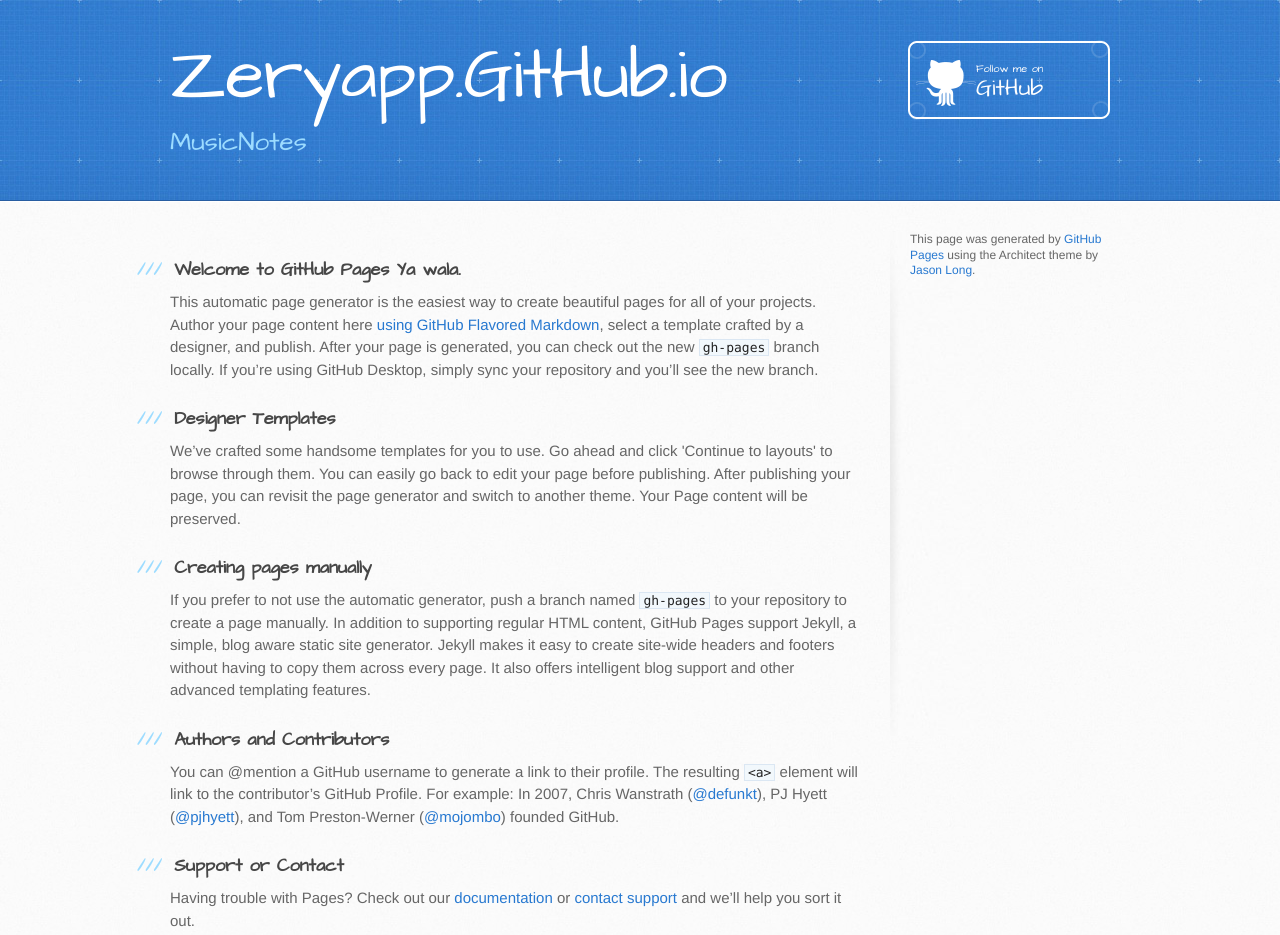
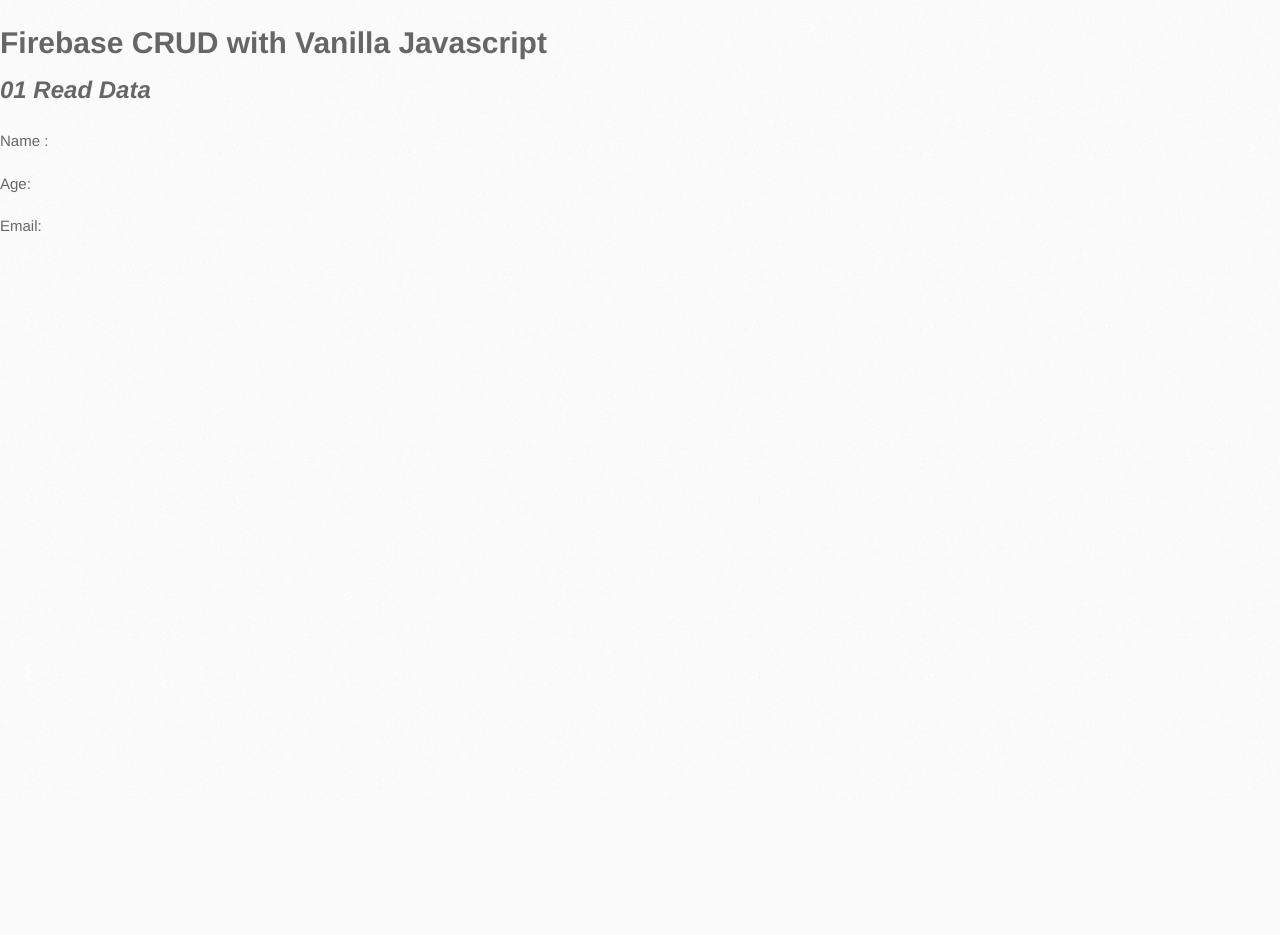
Before and after one commit to zeryapp/zeryapp.github.io, a plain HTML site: page index.html in a window 1280 px wide. After the commit the page ends 800 px from the top, so only its background shows below. Drawn offline with Linux system fonts and the light colour scheme.

Commit message:
Update index.html

```diff
--- a/index.html
+++ b/index.html
@@ -17,42 +17,35 @@
   </head>
 
   <body>
-    <header>
-      <div class="inner">
-        <h1>Zeryapp.GitHub.io</h1>
-        <h2>MusicNotes</h2>
-        <a href="https://github.com/zeryapp" class="button"><small>Follow me on</small> GitHub</a>
-      </div>
-    </header>
+      <h1>
+            Firebase CRUD with Vanilla Javascript
+            <br />
+            <small>
+                <em>01 Read Data</em>
+            </small>
+        </h1>
+        <ul id="userList"></ul>
+        <div id="userDetail">
+            <p>
+                Name :
+                <strong class="detailName"></strong>
+            </p>
+            <p>
+                Age:
+                <strong class="detailAge"></strong>
+            </p>
+            <p>
+                Email:
+                <strong class="detailEmail"></strong>
+            </p>
+        </div>
+        <!-- firebase sdk link goes here -->
+    <!-- The core Firebase JS SDK is always required and must be listed first -->
+<script src="https://www.gstatic.com/firebasejs/7.16.0/firebase-app.js"></script>
 
-    <div id="content-wrapper">
-      <div class="inner clearfix">
-        <section id="main-content">
-          <h3>
-<a id="welcome-to-github-pages" class="anchor" href="#welcome-to-github-pages" aria-hidden="true"><span aria-hidden="true" class="octicon octicon-link"></span></a>Welcome to GitHub Pages Ya wala.</h3>
-<p>This automatic page generator is the easiest way to create beautiful pages for all of your projects. Author your page content here <a href="https://guides.github.com/features/mastering-markdown/">using GitHub Flavored Markdown</a>, select a template crafted by a designer, and publish. After your page is generated, you can check out the new <code>gh-pages</code> branch locally. If you’re using GitHub Desktop, simply sync your repository and you’ll see the new branch.</p>
-<h3>
-<a id="designer-templates" class="anchor" href="#designer-templates" aria-hidden="true"><span aria-hidden="true" class="octicon octicon-link"></span></a>Designer Templates</h3>
-<p>We’ve crafted some handsome templates for you to use. Go ahead and click 'Continue to layouts' to browse through them. You can easily go back to edit your page before publishing. After publishing your page, you can revisit the page generator and switch to another theme. Your Page content will be preserved.</p>
-<h3>
-<a id="creating-pages-manually" class="anchor" href="#creating-pages-manually" aria-hidden="true"><span aria-hidden="true" class="octicon octicon-link"></span></a>Creating pages manually</h3>
-<p>If you prefer to not use the automatic generator, push a branch named <code>gh-pages</code> to your repository to create a page manually. In addition to supporting regular HTML content, GitHub Pages support Jekyll, a simple, blog aware static site generator. Jekyll makes it easy to create site-wide headers and footers without having to copy them across every page. It also offers intelligent blog support and other advanced templating features.</p>
-<h3>
-<a id="authors-and-contributors" class="anchor" href="#authors-and-contributors" aria-hidden="true"><span aria-hidden="true" class="octicon octicon-link"></span></a>Authors and Contributors</h3>
-<p>You can @mention a GitHub username to generate a link to their profile. The resulting <code>&lt;a&gt;</code> element will link to the contributor’s GitHub Profile. For example: In 2007, Chris Wanstrath (<a class="user-mention" data-hovercard-type="user" data-hovercard-url="/users/defunkt/hovercard" data-octo-click="hovercard-link-click" data-octo-dimensions="link_type:self" href="https://github.com/defunkt">@defunkt</a>), PJ Hyett (<a class="user-mention" data-hovercard-type="user" data-hovercard-url="/users/pjhyett/hovercard" data-octo-click="hovercard-link-click" data-octo-dimensions="link_type:self" href="https://github.com/pjhyett">@pjhyett</a>), and Tom Preston-Werner (<a class="user-mention" data-hovercard-type="user" data-hovercard-url="/users/mojombo/hovercard" data-octo-click="hovercard-link-click" data-octo-dimensions="link_type:self" href="https://github.com/mojombo">@mojombo</a>) founded GitHub.</p>
-<h3>
-<a id="support-or-contact" class="anchor" href="#support-or-contact" aria-hidden="true"><span aria-hidden="true" class="octicon octicon-link"></span></a>Support or Contact</h3>
-<p>Having trouble with Pages? Check out our <a href="https://help.github.com/pages">documentation</a> or <a href="https://github.com/contact">contact support</a> and we’ll help you sort it out.</p>
-        </section>
-
-        <aside id="sidebar">
-
-
-          <p>This page was generated by <a href="https://pages.github.com">GitHub Pages</a> using the Architect theme by <a href="https://twitter.com/jasonlong">Jason Long</a>.</p>
-        </aside>
-      </div>
-    </div>
-
-
+<!-- TODO: Add SDKs for Firebase products that you want to use
+     https://firebase.google.com/docs/web/setup#available-libraries -->
+<script src="https://www.gstatic.com/firebasejs/7.16.0/firebase-analytics.js"></script>
+        <script type="text/javascript" src="javascripts/main.js"></script>
   </body>
 </html>
```
